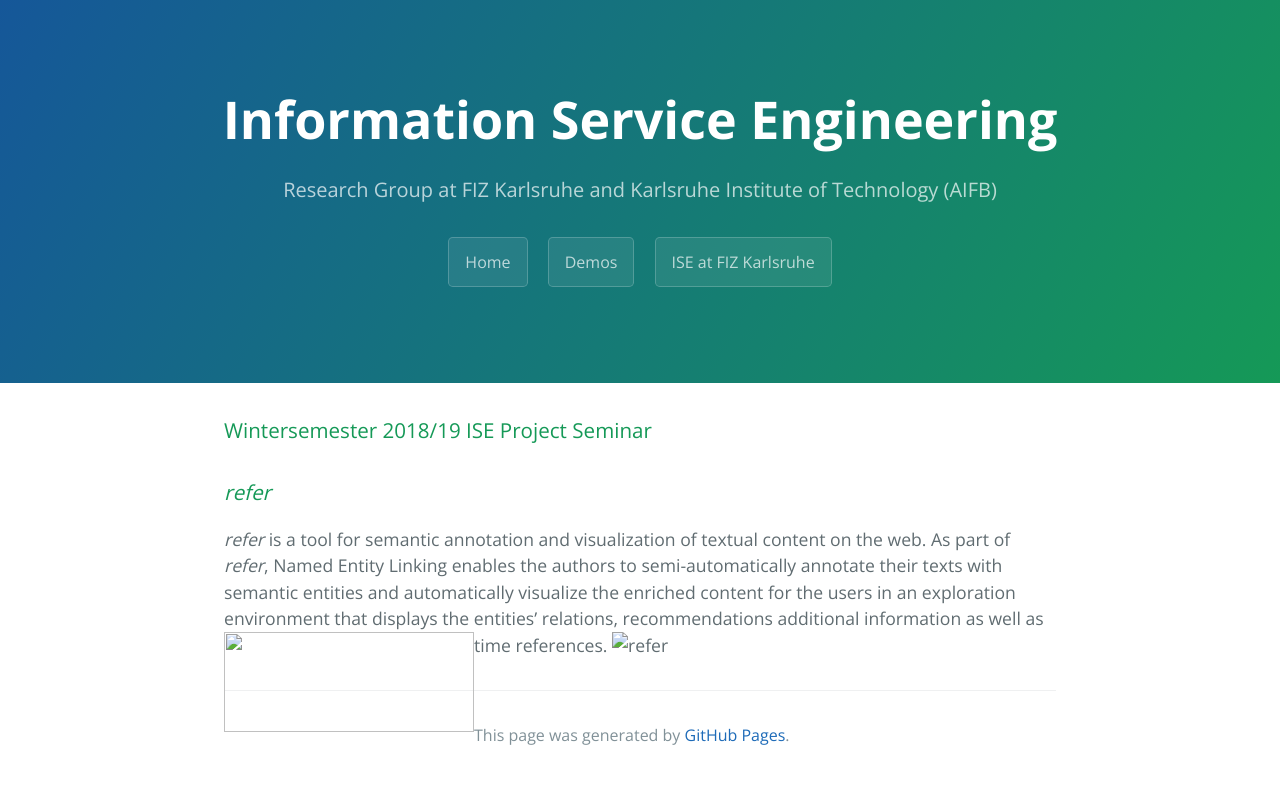
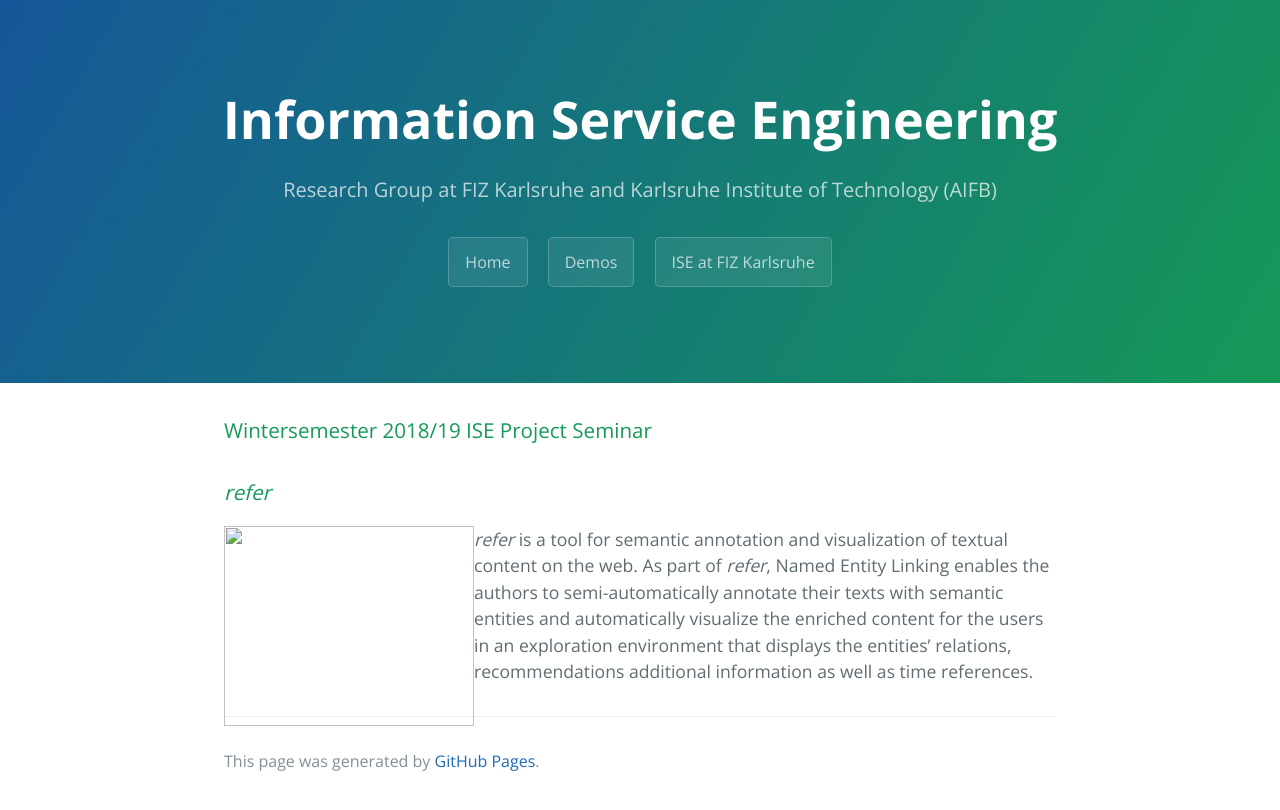
Before and after one commit to ISE-FIZKarlsruhe/ISE-FIZKarlsruhe.github.io, a Jekyll site: the page built from demos.md, in a window 1280 px wide. Shown: the top 810 px of the page. Built offline with Jekyll 4.4.1, drawn with Linux system fonts in a browser that asks for light colours; our own code applies the rules of GitHub Pages for plain Markdown files.

Commit message:
Update demos.md

```diff
--- a/demos.md
+++ b/demos.md
@@ -1,6 +1,5 @@
 ### Wintersemester 2018/19 ISE Project Seminar
 
 ### _refer_
+<img align="left" width="250" height="200" src="ISE-FIZKarlsruhe.github.io/refer.png">
 _refer_ is a tool for semantic annotation and visualization of textual content on the web. As part of _refer_, Named Entity Linking enables the authors to semi-automatically annotate their texts with semantic entities and automatically visualize the enriched content for the users in an exploration environment that displays the entities' relations, recommendations additional information as well as time references.
-![refer](ISE-FIZKarlsruhe.github.io/refer.png)
-<img align="left" width="250" height="100" src="ISE-FIZKarlsruhe.github.io/refer.png">
```
